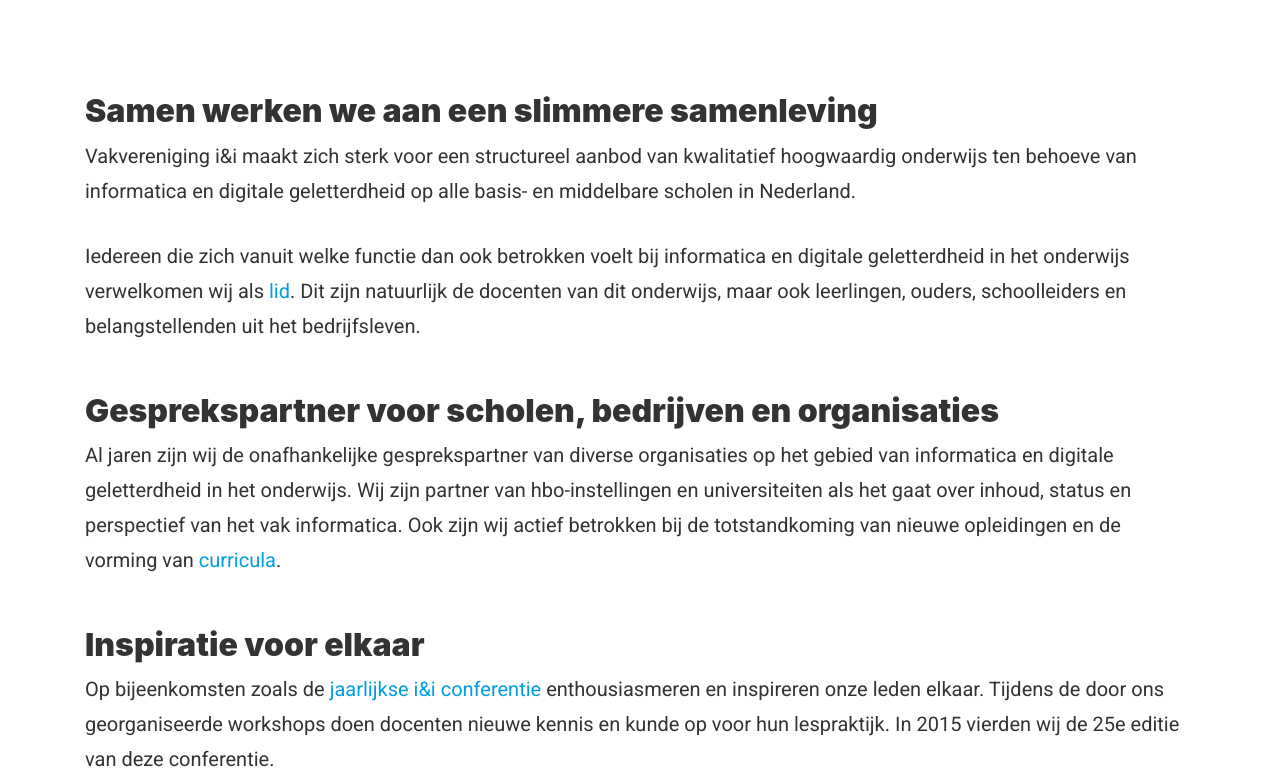
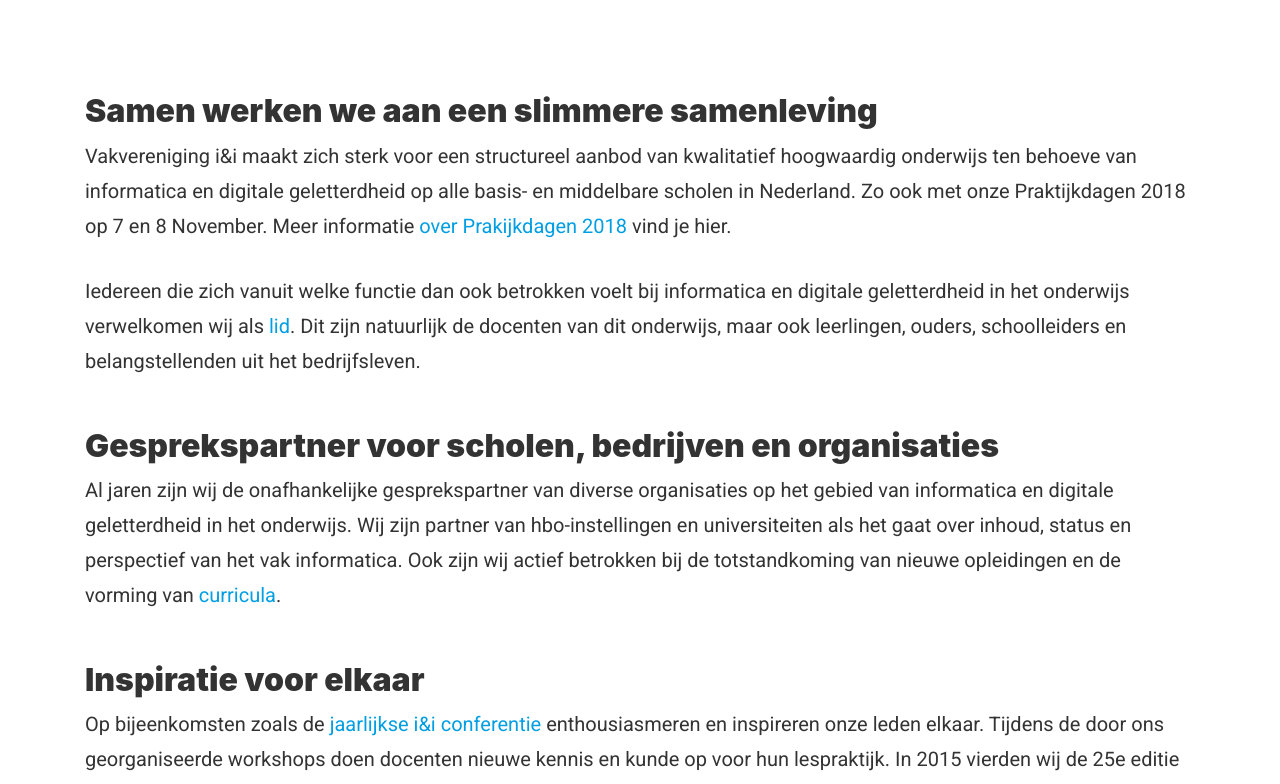
Before and after one commit to ieni/website, a Jekyll site: the page built from _pages/index.md, in a window 1280 px wide and 900 px high, scrolled down 365 px, cut to the strip 116-900 px from the top of the window. Built offline with Jekyll 4.4.1, drawn with Linux system fonts in a browser that asks for light colours.

Commit message:
Update index.md

```diff
--- a/_pages/index.md
+++ b/_pages/index.md
@@ -7,7 +7,7 @@
 ---
 
 ## Samen werken we aan een slimmere samenleving
-Vakvereniging i&i maakt zich sterk voor een structureel aanbod van kwalitatief hoogwaardig onderwijs ten behoeve van informatica en digitale geletterdheid op alle basis- en middelbare scholen in Nederland.
+Vakvereniging i&i maakt zich sterk voor een structureel aanbod van kwalitatief hoogwaardig onderwijs ten behoeve van informatica en digitale geletterdheid op alle basis- en middelbare scholen in Nederland. Zo ook met onze Praktijkdagen 2018 op 7 en 8 November. Meer informatie [over Prakijkdagen 2018](https://ieni.org/nieuws/Praktijkdagen-2018/) vind je hier.
 
 Iedereen die zich vanuit welke functie dan ook betrokken voelt bij informatica en digitale geletterdheid in het onderwijs verwelkomen wij als [lid](https://ieni.org/lid-worden). Dit zijn natuurlijk de docenten van dit onderwijs, maar ook leerlingen, ouders, schoolleiders en belangstellenden uit het bedrijfsleven.
 
```
